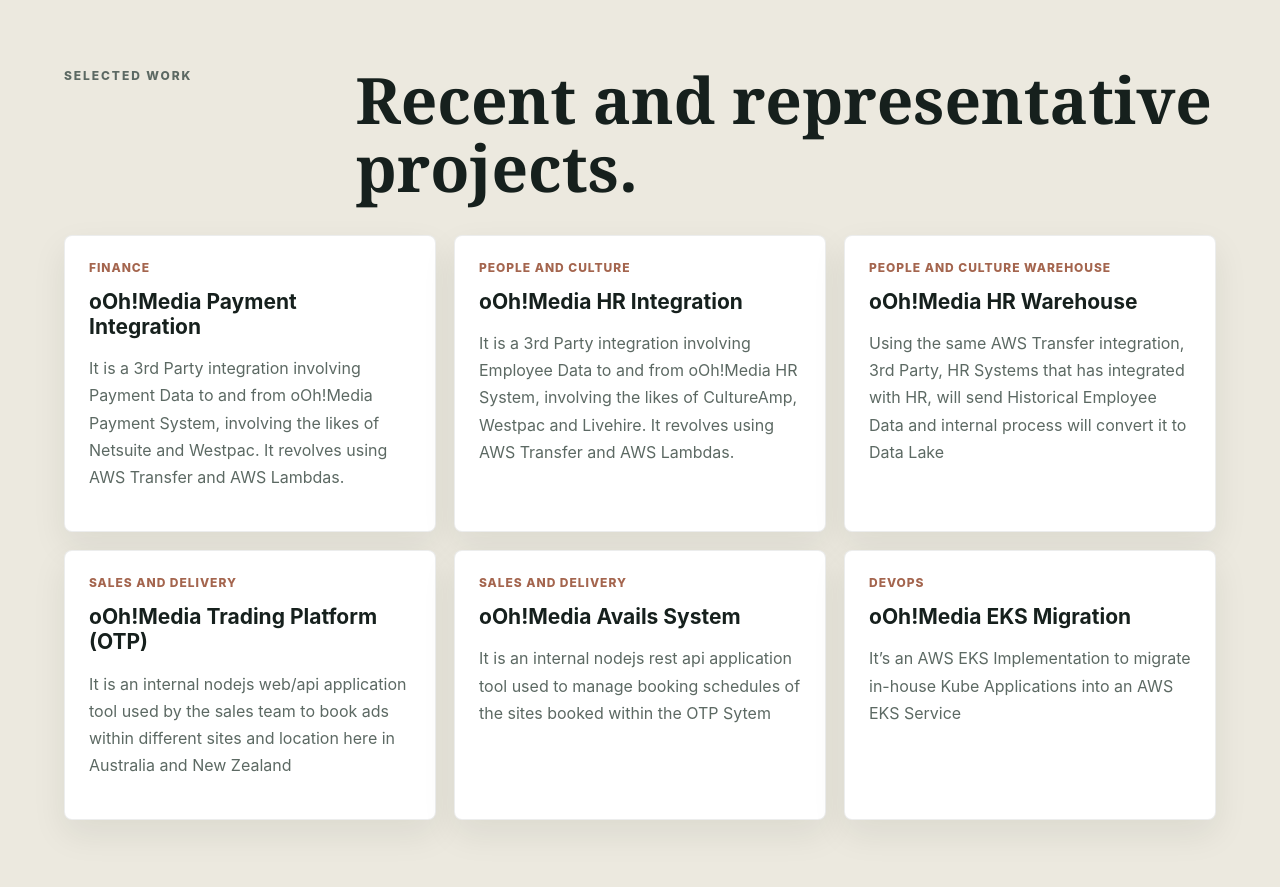
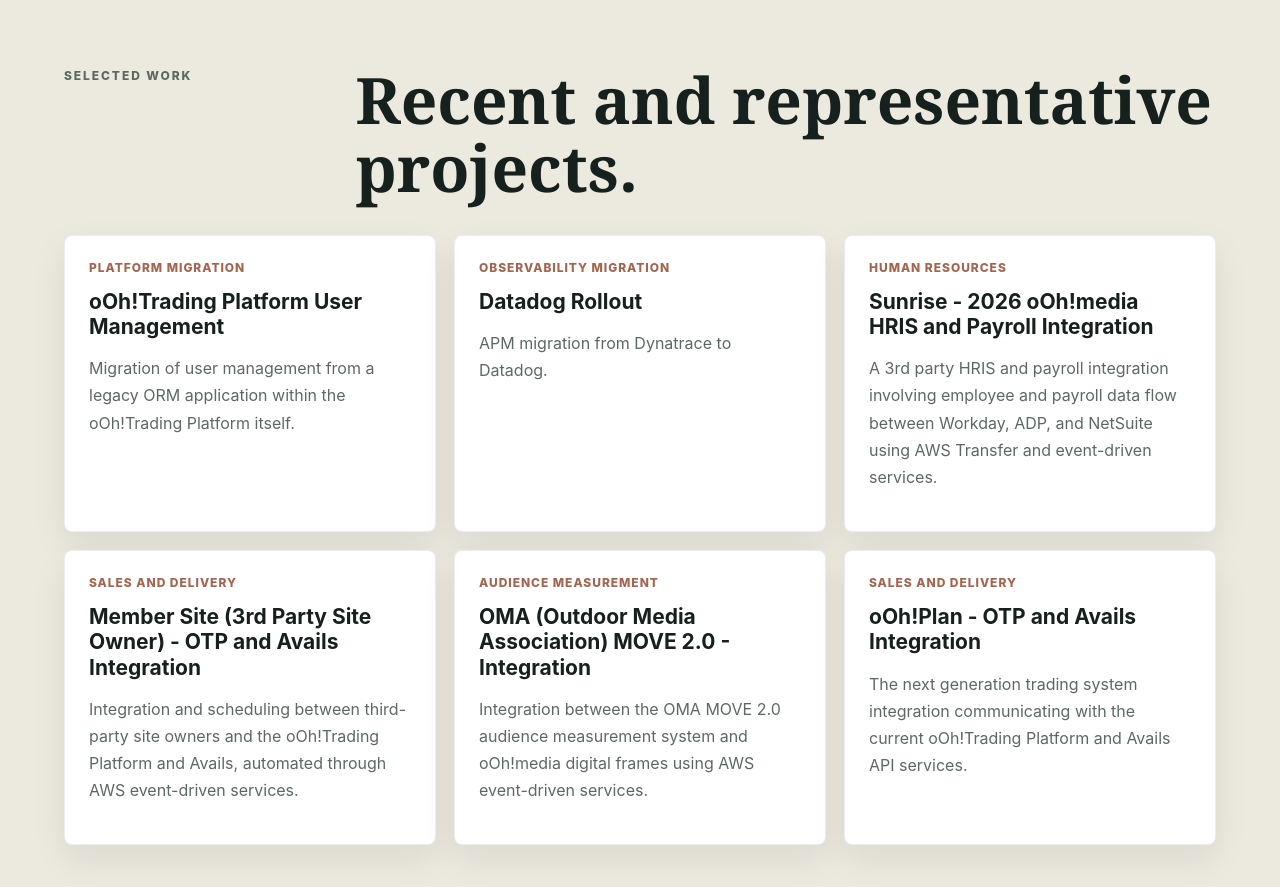
Before and after one commit to rodel-talampas/rodel-talampas.github.io, a Jekyll site: the page built from index.markdown, in a window 1280 px wide and 900 px high, scrolled down 1639 px. Shown: the top 887 px of the window. Built offline with Jekyll 4.4.1, drawn with Linux system fonts in a browser that asks for light colours.

Commit message:
updated data information

```diff
--- a/_data/data.yml
+++ b/_data/data.yml
@@ -297,43 +297,75 @@ projects:
         tagline: This is a POC template to create an RDS Server and IAM User that can access the said database server via AWS IAM Policy
 
     assignments:
-      - title: oOh!Media Payment Integration
+      - title: oOh!Trading Platform User Management
+        desc: Platform Migration
+        tagline: Migration of user management from a legacy ORM application within the oOh!Trading Platform itself.
+
+      - title: Datadog Rollout
+        desc: Observability Migration
+        tagline: APM migration from Dynatrace to Datadog.
+
+      - title: Sunrise - 2026 oOh!media HRIS and Payroll Integration
+        desc: Human Resources
+        tagline: A 3rd party HRIS and payroll integration involving employee and payroll data flow between Workday, ADP, and NetSuite using AWS Transfer and event-driven services.
+
+      - title: Member Site (3rd Party Site Owner) - OTP and Avails Integration
+        desc: Sales and Delivery
+        tagline: Integration and scheduling between third-party site owners and the oOh!Trading Platform and Avails, automated through AWS event-driven services.
+
+      - title: OMA (Outdoor Media Association) MOVE 2.0 - Integration
+        desc: Audience Measurement
+        tagline: Integration between the OMA MOVE 2.0 audience measurement system and oOh!media digital frames using AWS event-driven services.
+
+      - title: oOh!Plan - OTP and Avails Integration
+        desc: Sales and Delivery
+        tagline: The next generation trading system integration communicating with the current oOh!Trading Platform and Avails API services.
+
+      - title: Bingo - KPMG Chatbot KymChat Integration
+        desc: AI and Automation
+        tagline: A tenant-based AI application deployed on Azure Cloud using Node, C#, and Python services for KPMG chatbot integration.
+
+      - title: oOh!Trading and NetSuite Integration
         desc: Finance
-        tagline: It is a 3rd Party integration involving Payment Data to and from oOh!Media Payment System, involving the likes of Netsuite and Westpac. It revolves using AWS Transfer and AWS Lambdas.
+        tagline: Integration between the trading platform, NetSuite, and Westpac for invoice, contract, and finance transaction data transfer.
 
-      - title: oOh!Media HR Integration
+      - title: oOh!media Payment Integration
+        desc: Finance
+        tagline: It is a 3rd Party integration involving Payment Data to and from oOh!media Payment System, involving the likes of Netsuite and Westpac. It revolves using AWS Transfer and AWS Lambdas.
+
+      - title: Genie - 2020 oOh!media HR Integration
         desc: People and Culture
-        tagline: It is a 3rd Party integration involving Employee Data to and from oOh!Media HR System, involving the likes of CultureAmp, Westpac and Livehire. It revolves using AWS Transfer and AWS Lambdas.
+        tagline: It is a 3rd Party integration involving Employee Data to and from oOh!media HR System, involving the likes of CultureAmp, Westpac and Livehire. It revolves using AWS Transfer and AWS Lambdas.
 
-      - title: oOh!Media HR Warehouse
+      - title: oOh!media HR Warehouse
         desc: People and Culture Warehouse
         tagline: Using the same AWS Transfer integration, 3rd Party, HR Systems that has integrated with HR, will send Historical Employee Data and internal process will convert it to Data Lake
 
-      - title: oOh!Media Trading Platform (OTP)
+      - title: oOh!Trading Platform (OTP)
         desc: Sales and Delivery
         tagline: It is an internal nodejs web/api application tool used by the sales team to book ads within different  sites and location here in Australia and New Zealand
 
-      - title: oOh!Media Avails System
+      - title: oOh!Avails
         desc: Sales and Delivery
         tagline: It is an internal nodejs rest api application tool used to manage booking schedules      of the sites booked within the OTP Sytem
 
-      - title: oOh!Media EKS Migration
+      - title: oOh!media EKS Migration
         desc: DevOps
         tagline: It’s an AWS EKS Implementation to migrate in-house Kube Applications into an AWS EKS Service
 
-      - title: oOh!Media XRay
+      - title: oOh!media XRay
         desc: DevOps
         tagline: This is the Dynatrace Monitoring implemenation replacing existing APM Tools
 
-      - title: oOh!Scheduling
+      - title: oOh!Schedule
         desc: Delivery
         tagline: It is an internal Fullstack NodeJS Application used by the delivery team to schedule ads to BroadSign.
 
-      - title: oOh!Media Inventory System
+      - title: oOh!Inventory
         desc: Sales and Delivery
         tagline: It is an internal python ORM Flask web application tool used by the sales team to managed leased sites
 
-      - title: oOh!Media Snyk Integration
+      - title: oOh!media Snyk Integration
         desc: DevOps
         tagline: It’s a Snyk Vulnerability Checks executed as part of the CI/CD Pipeline. This project has been replaced by Dynatrace.
 
@@ -394,7 +426,7 @@ projects:
         desc: Inttra Process and ETL
         tagline: This is a Java application that reads FTP’d file in EDIFACT or ANSI format that updates location information of Containers and Container Items handled within the INTTRA Application Network (e.g. Shipping Instructions/Booking)
 
-      - title: RCOM
+      - title: Retek Customer Order Management (RCOM)
         desc: Retek Customer
         tagline: Retek’s Customer Order Manager built using JBoss 2.0 and EJB 2.0
 
```
